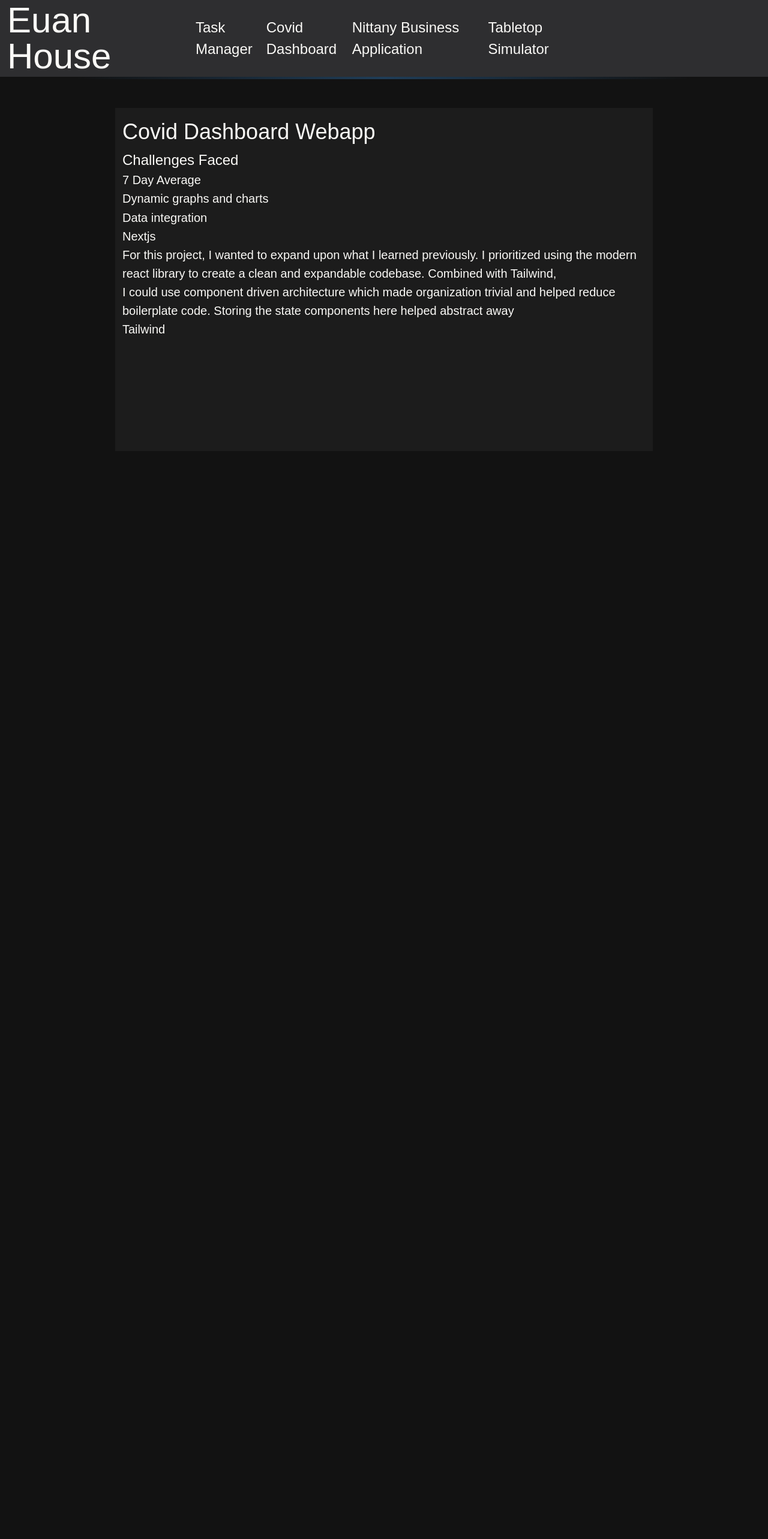
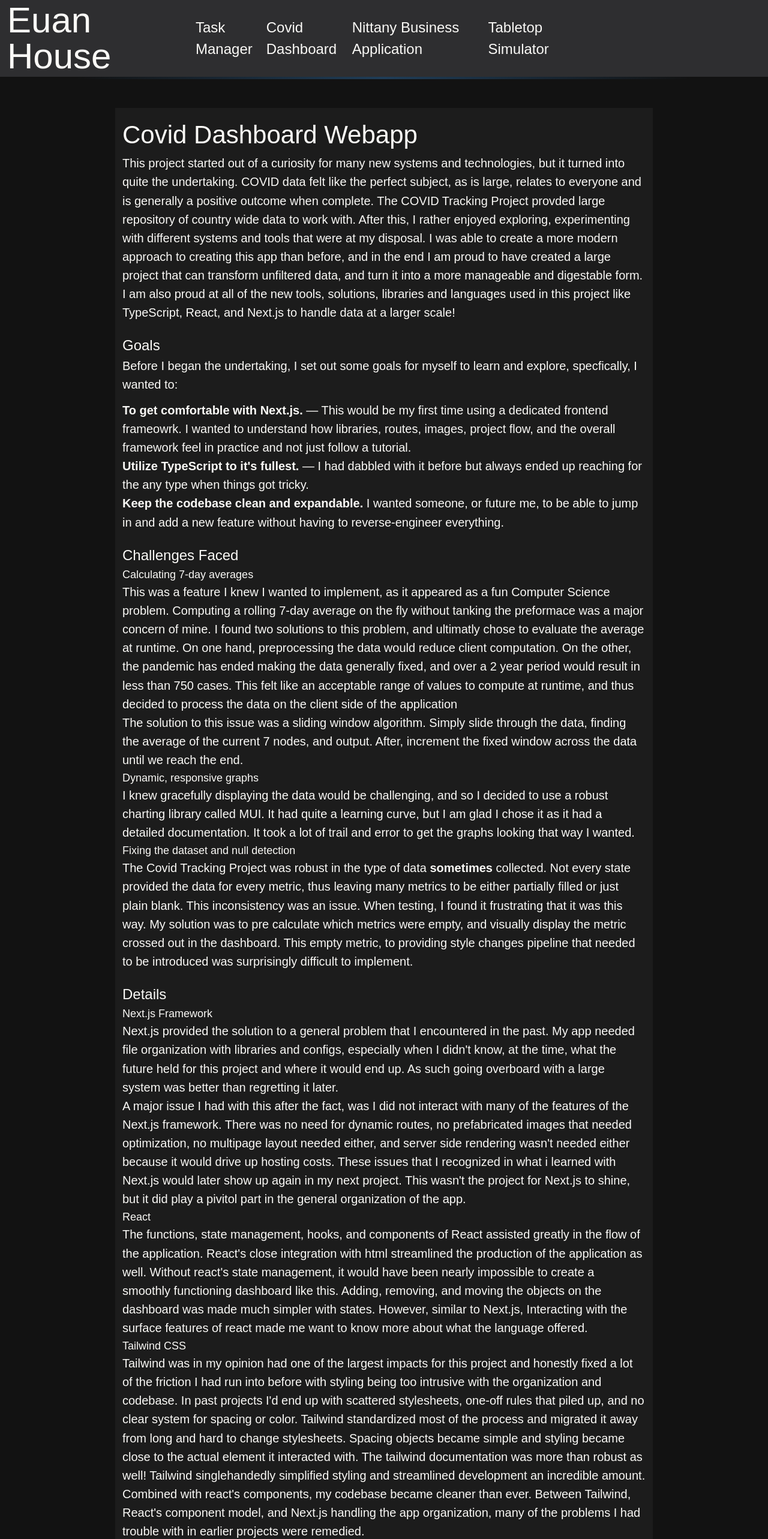
Before and after one commit to ehouse3/ehouse3.github.io, a Next.js app: page /projects/covid-dashboard in a window 1280 px wide. Shown: the top 2566 px of the page at 60% size. Before the commit the page ends 800 px from the top, so only its background shows below. Built offline with nearby package versions, Linux system fonts and the light colour scheme; some icons are missing.

Commit message:
Update page.tsx

```diff
--- a/app/projects/covid-dashboard/page.tsx
+++ b/app/projects/covid-dashboard/page.tsx
@@ -1,35 +1,153 @@
 export default function covidDashboard() {
   return (
     <div>
-      <section data-desc="about"></section>
-      <h2>Covid Dashboard Webapp</h2>
-
-      <p></p>
-
-      <section data-desc="challenges">
-        <h4>Challenges Faced</h4>
-        <p>7 Day Average</p>
-        <p></p>
-        <p>Dynamic graphs and charts</p>
-        <p></p>
-        <p>Data integration</p>
-        <p></p>
+      <section data-desc="about" className="mb-5">
+        <h1>Covid Dashboard Webapp</h1>
+        <p>
+          This project started out of a curiosity for many new systems and
+          technologies, but it turned into quite the undertaking. COVID data
+          felt like the perfect subject, as is large, relates to everyone and is
+          generally a positive outcome when complete. The COVID Tracking Project
+          provded large repository of country wide data to work with. After
+          this, I rather enjoyed exploring, experimenting with different systems
+          and tools that were at my disposal. I was able to create a more modern
+          approach to creating this app than before, and in the end I am proud
+          to have created a large project that can transform unfiltered data,
+          and turn it into a more manageable and digestable form. I am also
+          proud at all of the new tools, solutions, libraries and languages used
+          in this project like TypeScript, React, and Next.js to handle data at
+          a larger scale!
+        </p>
       </section>
 
-      <section data-desc="details">
-        <p>Nextjs</p>
-        <p>
-          For this project, I wanted to expand upon what I learned previously. I
-          prioritized using the modern react library to create a clean and
-          expandable codebase. Combined with Tailwind,
+      <section data-desc="goals" className="my-5">
+        <h4>Goals</h4>
+        <p className="mb-3">
+          Before I began the undertaking, I set out some goals for myself to
+          learn and explore, specfically, I wanted to:
         </p>
         <p>
-          I could use component driven architecture which made organization
-          trivial and helped reduce boilerplate code. Storing the state
-          components here helped abstract away
+          <strong>To get comfortable with Next.js.</strong> — This would be my
+          first time using a dedicated frontend frameowrk. I wanted to
+          understand how libraries, routes, images, project flow, and the
+          overall framework feel in practice and not just follow a tutorial.
         </p>
-        <p>Tailwind</p>
-        <p></p>
+        <p>
+          <strong>Utilize TypeScript to it&apos;s fullest.</strong> — I had
+          dabbled with it before but always ended up reaching for the any type
+          when things got tricky.
+        </p>
+        <p>
+          <strong>Keep the codebase clean and expandable.</strong> I wanted
+          someone, or future me, to be able to jump in and add a new feature
+          without having to reverse-engineer everything.
+        </p>
+      </section>
+
+      <section data-desc="challenges" className="my-5">
+        <h4>Challenges Faced</h4>
+
+        <h5>Calculating 7-day averages</h5>
+        <p>
+          This was a feature I knew I wanted to implement, as it appeared as a
+          fun Computer Science problem. Computing a rolling 7-day average on the
+          fly without tanking the preformace was a major concern of mine. I
+          found two solutions to this problem, and ultimatly chose to evaluate
+          the average at runtime. On one hand, preprocessing the data would
+          reduce client computation. On the other, the pandemic has ended making
+          the data generally fixed, and over a 2 year period would result in
+          less than 750 cases. This felt like an acceptable range of values to
+          compute at runtime, and thus decided to process the data on the client
+          side of the application
+        </p>
+        <p>
+          The solution to this issue was a sliding window algorithm. Simply
+          slide through the data, finding the average of the current 7 nodes,
+          and output. After, increment the fixed window across the data until we
+          reach the end.
+        </p>
+
+        <h5>Dynamic, responsive graphs</h5>
+        <p>
+          I knew gracefully displaying the data would be challenging, and so I
+          decided to use a robust charting library called MUI. It had quite a
+          learning curve, but I am glad I chose it as it had a detailed
+          documentation. It took a lot of trail and error to get the graphs
+          looking that way I wanted.
+        </p>
+
+        <h5>Fixing the dataset and null detection</h5>
+        <p>
+          The Covid Tracking Project was robust in the type of data{" "}
+          <strong>sometimes </strong>collected. Not every state provided the
+          data for every metric, thus leaving many metrics to be either
+          partially filled or just plain blank. This inconsistency was an issue.
+          When testing, I found it frustrating that it was this way. My solution
+          was to pre calculate which metrics were empty, and visually display
+          the metric crossed out in the dashboard. This empty metric, to
+          providing style changes pipeline that needed to be introduced was
+          surprisingly difficult to implement.
+        </p>
+      </section>
+
+      <section data-desc="details" className="my-5">
+        <h4>Details</h4>
+
+        <h5>Next.js Framework</h5>
+        <p>
+          Next.js provided the solution to a general problem that I encountered
+          in the past. My app needed file organization with libraries and
+          configs, especially when I didn&apos;t know, at the time, what the
+          future held for this project and where it would end up. As such going
+          overboard with a large system was better than regretting it later.
+        </p>
+        <p>
+          A major issue I had with this after the fact, was I did not interact
+          with many of the features of the Next.js framework. There was no need
+          for dynamic routes, no prefabricated images that needed optimization,
+          no multipage layout needed either, and server side rendering
+          wasn&apos;t needed either because it would drive up hosting costs.
+          These issues that I recognized in what i learned with Next.js would
+          later show up again in my next project. This wasn&apos;t the project
+          for Next.js to shine, but it did play a pivitol part in the general
+          organization of the app.
+        </p>
+
+        <div>
+          <h5>React</h5>
+          <p>
+            The functions, state management, hooks, and components of React
+            assisted greatly in the flow of the application. React&apos;s close
+            integration with html streamlined the production of the application
+            as well. Without react&apos;s state management, it would have been
+            nearly impossible to create a smoothly functioning dashboard like
+            this. Adding, removing, and moving the objects on the dashboard was
+            made much simpler with states. However, similar to Next.js,
+            Interacting with the surface features of react made me want to know
+            more about what the language offered.
+          </p>
+        </div>
+
+        <div>
+          <h5>Tailwind CSS</h5>
+          <p>
+            Tailwind was in my opinion had one of the largest impacts for this
+            project and honestly fixed a lot of the friction I had run into
+            before with styling being too intrusive with the organization and
+            codebase. In past projects I&apos;d end up with scattered
+            stylesheets, one-off rules that piled up, and no clear system for
+            spacing or color. Tailwind standardized most of the process and
+            migrated it away from long and hard to change stylesheets. Spacing
+            objects became simple and styling became close to the actual element
+            it interacted with. The tailwind documentation was more than robust
+            as well! Tailwind singlehandedly simplified styling and streamlined
+            development an incredible amount. Combined with react&apos;s
+            components, my codebase became cleaner than ever. Between Tailwind,
+            React&apos;s component model, and Next.js handling the app
+            organization, many of the problems I had trouble with in earlier
+            projects were remedied.
+          </p>
+        </div>
       </section>
     </div>
   );
```
